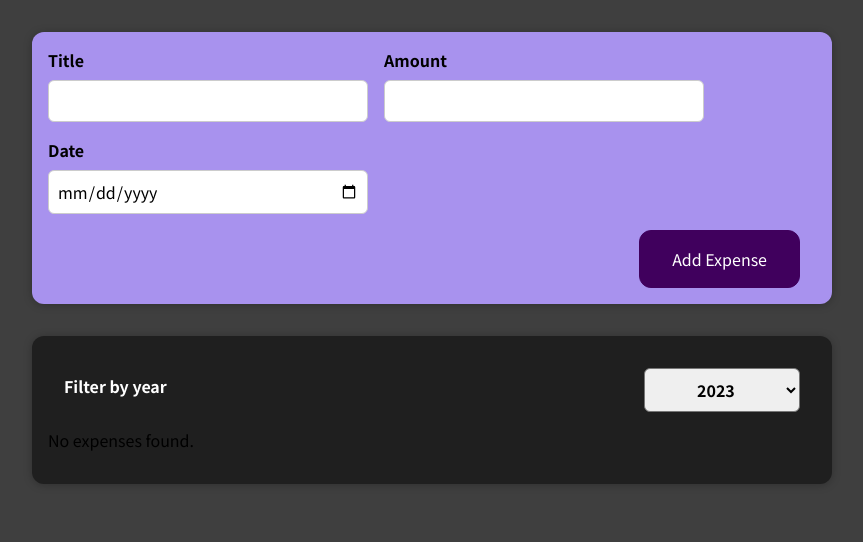
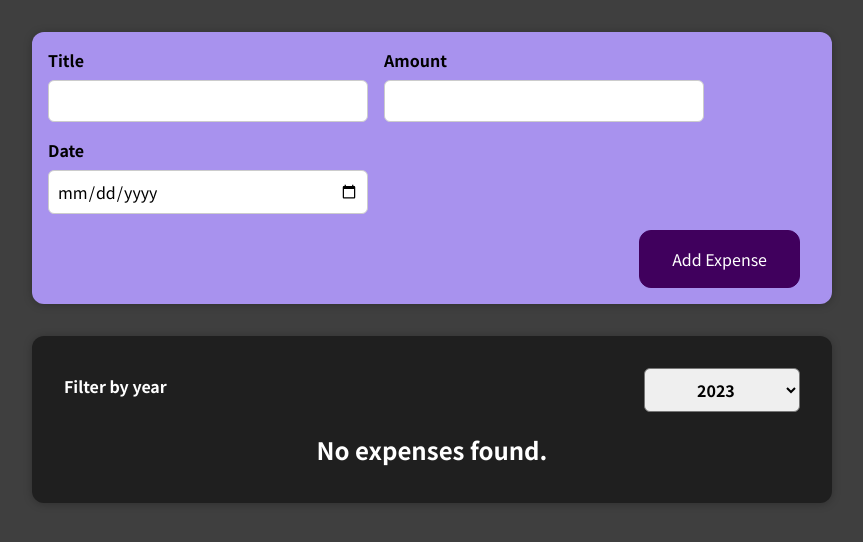
Before and after one commit to jobemcamera/react-basic-guide, a React (Create React App) app: page / in a window 1280 px wide. Shown: the top 542 px of the page, without its empty margins (208-1071 px from the left). Built offline with nearby package versions, Linux system fonts and the light colour scheme.

Commit message:
criando o componente ExpensesList para delegar todo o trabalho de renderizar a lista ou a mensagem de ausencia de expense

```diff
--- a/src/components/Expenses/ExpenseItem/index.jsx
+++ b/src/components/Expenses/ExpenseItem/index.jsx
@@ -3,8 +3,9 @@ import './ExpenseItem.css'
 import ExpenseDate from '../ExpenseDate'
 import Card from '../../UI/Card'
 
-export default function ExpenseItem({title, amount, date}) {
+export default function ExpenseItem({ title, amount, date }) {
 	return (
+		<li>
 			<Card className='expense-item'>
 				<ExpenseDate date={date} />
 				<div className='expense-item__description'>
@@ -12,5 +13,6 @@ export default function ExpenseItem({title, amount, date}) {
 					<div className='expense-item__price'>${amount}</div>
 				</div>
 			</Card>
+		</li>
 	)
 }
--- a/src/components/Expenses/Expenses/index.jsx
+++ b/src/components/Expenses/Expenses/index.jsx
@@ -1,8 +1,8 @@
 import React, { useState } from 'react'
 import './Expenses.css'
 import Card from '../../UI/Card'
-import ExpenseItem from '../ExpenseItem'
 import ExpensesFilter from '../ExpensesFilter'
+import ExpensesList from '../ExpensesList'
 
 export default function Expenses({ items }) {
 
@@ -16,24 +16,11 @@ export default function Expenses({ items }) {
         return item.date.getFullYear().toString() === filteredYear;
     });
 
-    let expensesContent = <p>No expenses found.</p>;
-
-    if (filteredExpenses.length > 0) {
-        expensesContent = filteredExpenses.map((item) => (
-            <ExpenseItem
-                key={item.id}
-                title={item.title}
-                amount={item.amount}
-                date={item.date}
-            />
-        ));
-    }
-
     return (
         <>
             <Card className='expenses'>
                 <ExpensesFilter selected={filteredYear} onChangeFilter={filterChangeHandler} />
-                {expensesContent}
+                <ExpensesList items={filteredExpenses}/>
             </Card>
         </>
     )
--- /dev/null
+++ b/src/components/Expenses/ExpensesList/ExpensesList.css
@@ -0,0 +1,9 @@
+.expenses-list {
+    list-style: none;
+    padding: 0;
+  }
+
+  .expenses-list__fallback {
+    color: white;
+    text-align: center;
+  }
--- /dev/null
+++ b/src/components/Expenses/ExpensesList/index.jsx
@@ -0,0 +1,26 @@
+import React from 'react'
+import './ExpensesList.css'
+import ExpenseItem from '../ExpenseItem';
+
+const ExpensesList = ({ items }) => {
+
+    if (items.length === 0) {
+        return <h2 className='expenses-list__fallback'>No expenses found.</h2>
+    }
+
+    return (
+        <ul className='expenses-list'>
+            {items.map((item) => (
+                <ExpenseItem
+                    key={item.id}
+                    title={item.title}
+                    amount={item.amount}
+                    date={item.date}
+                />
+            ))};
+        </ul>
+    )
+
+}
+
+export default ExpensesList
```
Lines whose indentation alone changed are shown as unchanged.
